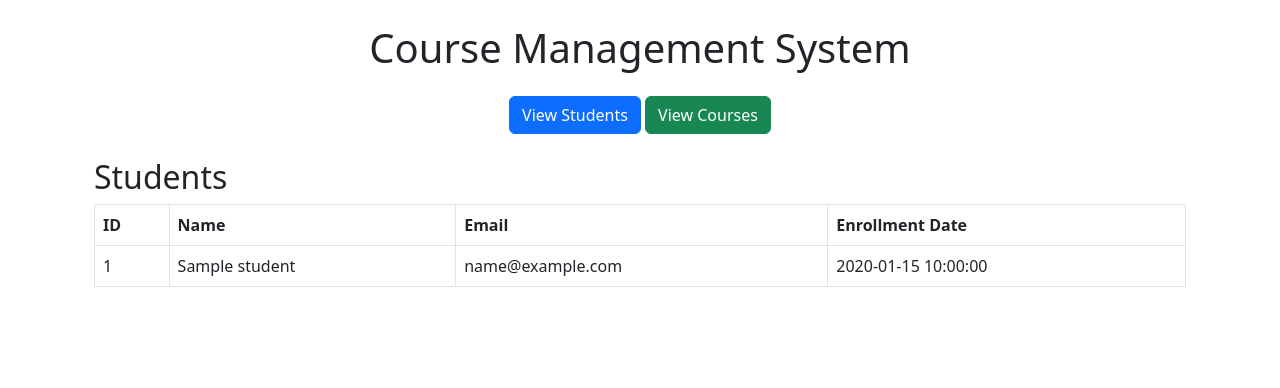
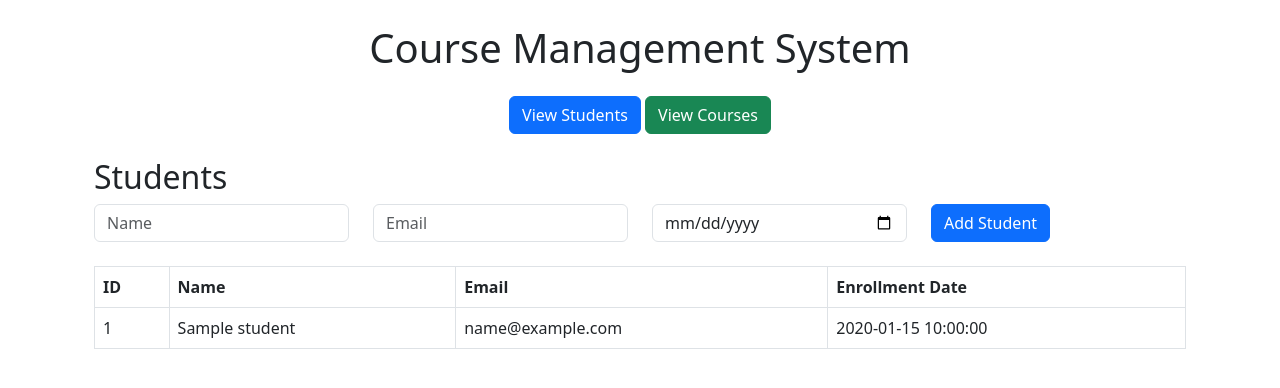
Before and after one commit to AmundRB/DAT220-GroupProject, a Flask app: template frontend/templates/students.html in a window 1280 px wide. Shown: the top 388 px of the page. Run offline with Flask 3, Linux system fonts and the light colour scheme; the template is opened without the code that fills it: most values are stand-ins (such as "Sample title", 1, 10 or a date in 2020).

Commit message:
added form to student html, and added route for add student

```diff
--- a/backend/app.py
+++ b/backend/app.py
@@ -49,5 +49,22 @@ def courses():
     conn.close()
     return render_template('courses.html', courses=courses)
 
+@app.route('/add_student', methods=['POST'])
+def add_student():
+    name = request.form['name']
+    email = request.form['email']
+    enrollment_date = request.form['enrollment_date']
+
+    conn = get_db_connection()
+    cursor = conn.cursor()
+    cursor.execute("""
+        INSERT INTO Students (name, email, enrollment_date)
+        VALUES (%s, %s, %s)
+    """, (name, email, enrollment_date))
+    conn.commit()
+    conn.close()
+    return redirect(url_for('students'))
+
+
 if __name__ == '__main__':
     app.run()
--- a/frontend/templates/students.html
+++ b/frontend/templates/students.html
@@ -1,7 +1,41 @@
-{% extends "index.html" %}
-{% block content %}
+{% extends "index.html" %} {% block content %}
 <div class="container mt-4">
   <h2>Students</h2>
+
+  <form action="{{ url_for('add_student') }}" method="post" class="mb-4">
+    <div class="row">
+      <div class="col">
+        <input
+          type="text"
+          name="name"
+          class="form-control"
+          placeholder="Name"
+          required
+        />
+      </div>
+      <div class="col">
+        <input
+          type="email"
+          name="email"
+          class="form-control"
+          placeholder="Email"
+          required
+        />
+      </div>
+      <div class="col">
+        <input
+          type="date"
+          name="enrollment_date"
+          class="form-control"
+          required
+        />
+      </div>
+      <div class="col">
+        <button type="submit" class="btn btn-primary">Add Student</button>
+      </div>
+    </div>
+  </form>
+
   <table class="table table-bordered">
     <thead>
       <tr>
```
Lines whose indentation alone changed are shown as unchanged.
